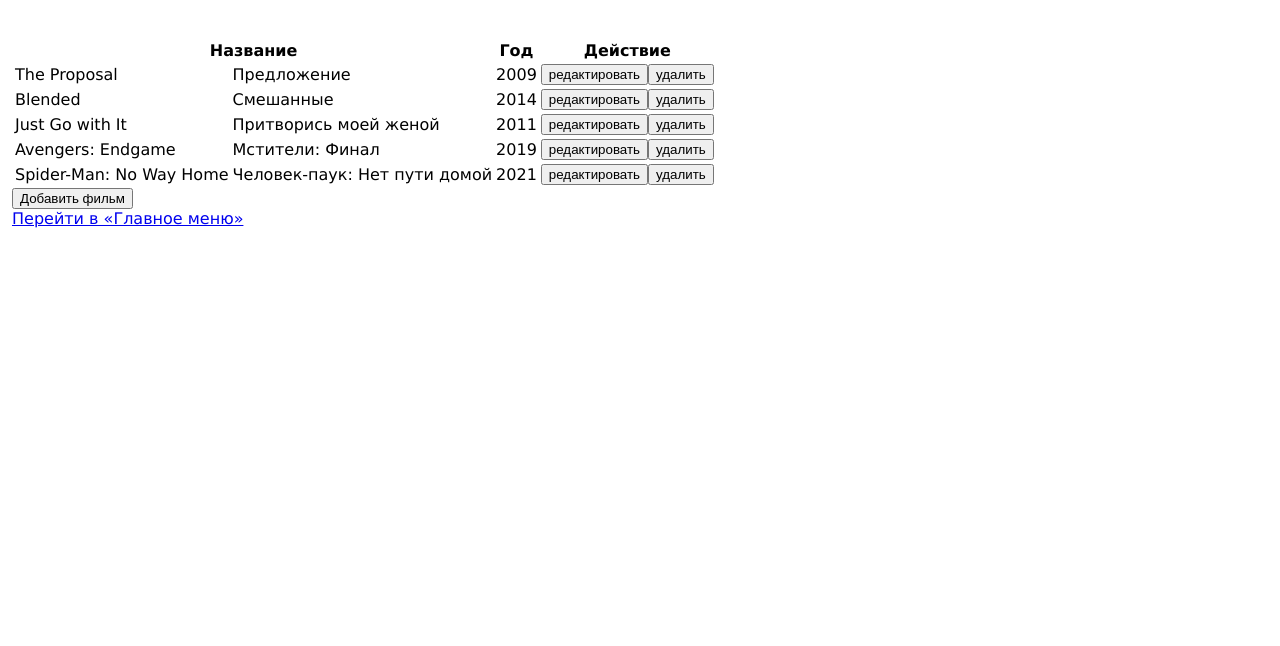
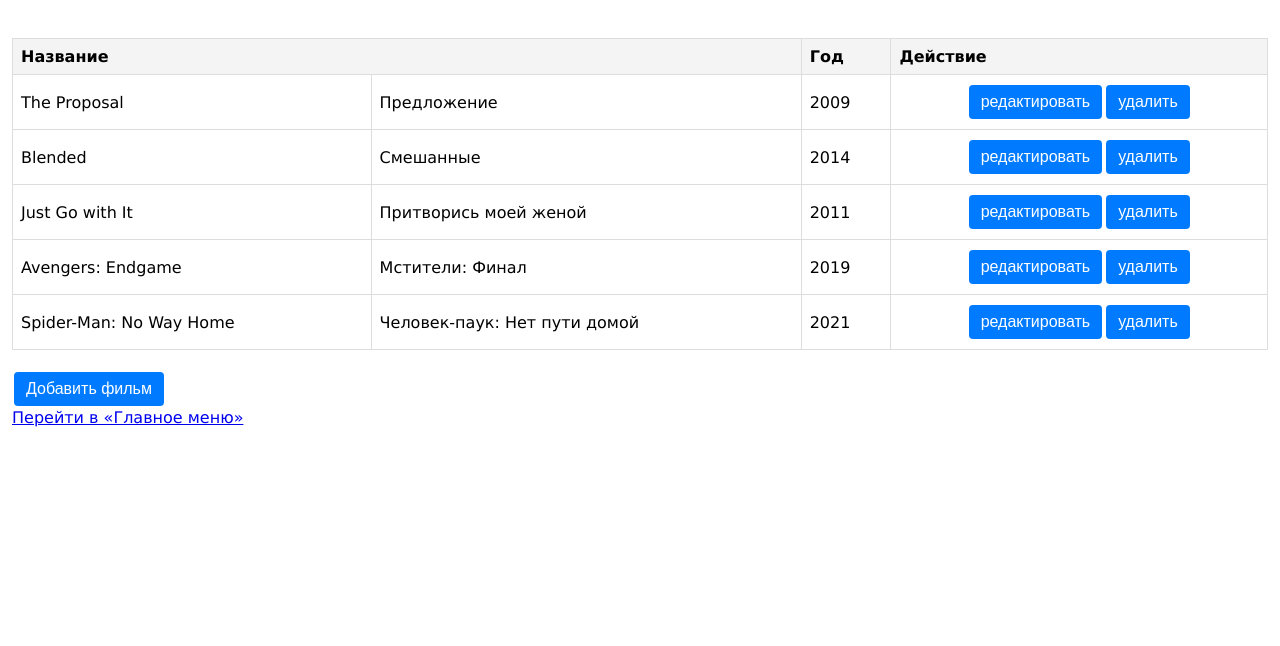
Before and after one commit to riderito/web-back-labs, a Flask app: page /lab7/ in a window 1280 px wide. Shown: the part 35-681 px from the top of the page. Run offline with Flask 3, Linux system fonts and the light colour scheme.

Commit message:
Стили css

```diff
--- a/static/lab7/main.js
+++ b/static/lab7/main.js
@@ -55,9 +55,11 @@
 
 function showModal() {
     document.querySelector('div.modal').style.display = 'block';
+    document.querySelector('div.modal-backdrop').style.display = 'block';
 }
 function hideModal() {
     document.querySelector('div.modal').style.display = 'none';
+    document.querySelector('div.modal-backdrop').style.display = 'none';
 }
 
 function cancel() {
--- a/templates/lab7/index.html
+++ b/templates/lab7/index.html
@@ -4,23 +4,6 @@
 
 {% block script %}
 <script src="{{ url_for('static', filename='lab7/main.js') }}"></script>
-<style>
-.modal {
-    display: none;
-    background: white;
-    width: 400px;
-    left: 50%;
-    top: 220px;
-    margin-left: -200px;
-    position: absolute;
-    padding: 20px;
-    box-shadow: 3px 3px 5px black;
-    z-index: 100;
-}
-.error-message {
-    color: red;
-}
-</style>
 {% endblock %}
 
 {% block main %}
@@ -72,4 +55,103 @@
         <button onclick="sendFilm()">ОК</button>
         <button onclick="cancel()">Отмена</button>
     </div>
+
+    <div class="modal-backdrop"></div>
 {% endblock %}
+
+{% block style %}
+<style>
+table {
+    width: 100%;
+    border-collapse: collapse;
+    margin: 20px 0;
+    font-size: 16px;
+    text-align: left;
+}
+
+table th, table td {
+    border: 1px solid #dddddd;
+    padding: 8px;
+}
+
+table th {
+    background-color: #f4f4f4;
+    font-weight: bold;
+}
+
+/* Центрирование кнопок в ячейке */
+table td:last-child {
+    text-align: center;
+}
+
+button {
+    background-color: #007bff;
+    color: white;
+    border: none;
+    padding: 8px 12px;
+    font-size: 16px;
+    cursor: pointer;
+    border-radius: 4px;
+    margin: 2px;
+    transition: background-color 0.3s ease;
+}
+
+button:hover {
+    background-color: #0056b3;
+}
+
+button:disabled {
+    background-color: #cccccc;
+    cursor: not-allowed;
+}
+
+.modal {
+    display: none;
+    background: white;
+    width: 400px;
+    left: 50%;
+    top: 50%;
+    transform: translate(-50%, -50%);
+    position: fixed;
+    padding: 20px;
+    box-shadow: 0 4px 8px rgba(0, 0, 0, 0.2);
+    z-index: 100;
+    border-radius: 8px;
+}
+
+.modal label {
+    display: block;
+    margin-bottom: 10px;
+}
+
+.modal textarea, .modal input[type="text"], .modal input[type="number"] {
+    width: 100%;
+    padding: 8px;
+    font-size: 16px;
+    margin-top: 5px;
+    margin-bottom: 15px;
+    border: 1px solid #ccc;
+    border-radius: 4px;
+    box-sizing: border-box;
+}
+
+.error-message {
+    color: red;
+    font-size: 14px;
+    margin-top: -10px;
+    margin-bottom: 10px;
+}
+
+/* Фон для затемнения экрана */
+.modal-backdrop {
+    display: none;
+    position: fixed;
+    top: 0;
+    left: 0;
+    width: 100%;
+    height: 100%;
+    background: rgba(0, 0, 0, 0.5);
+    z-index: 99;
+}
+</style>
+{% endblock %}
```
